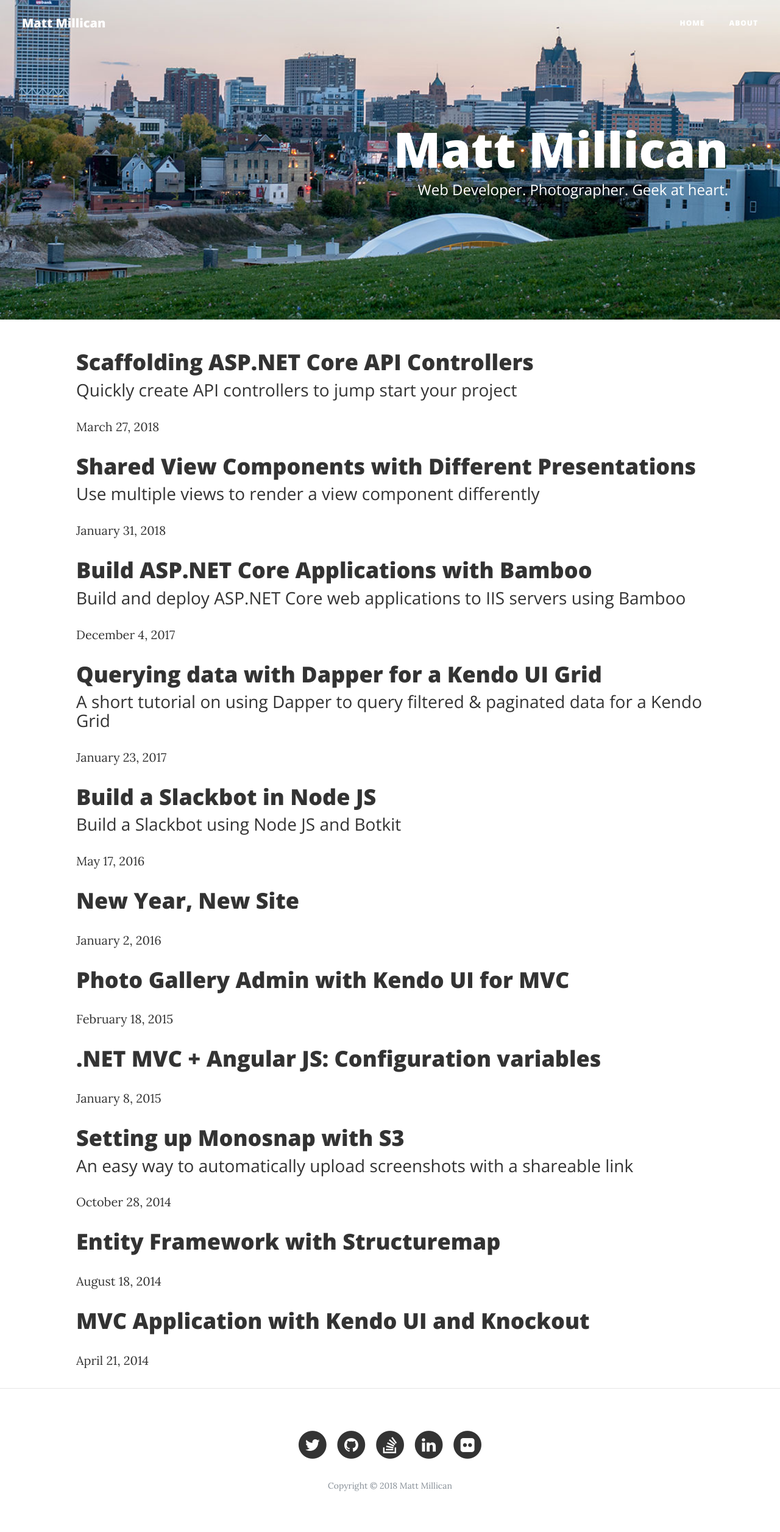
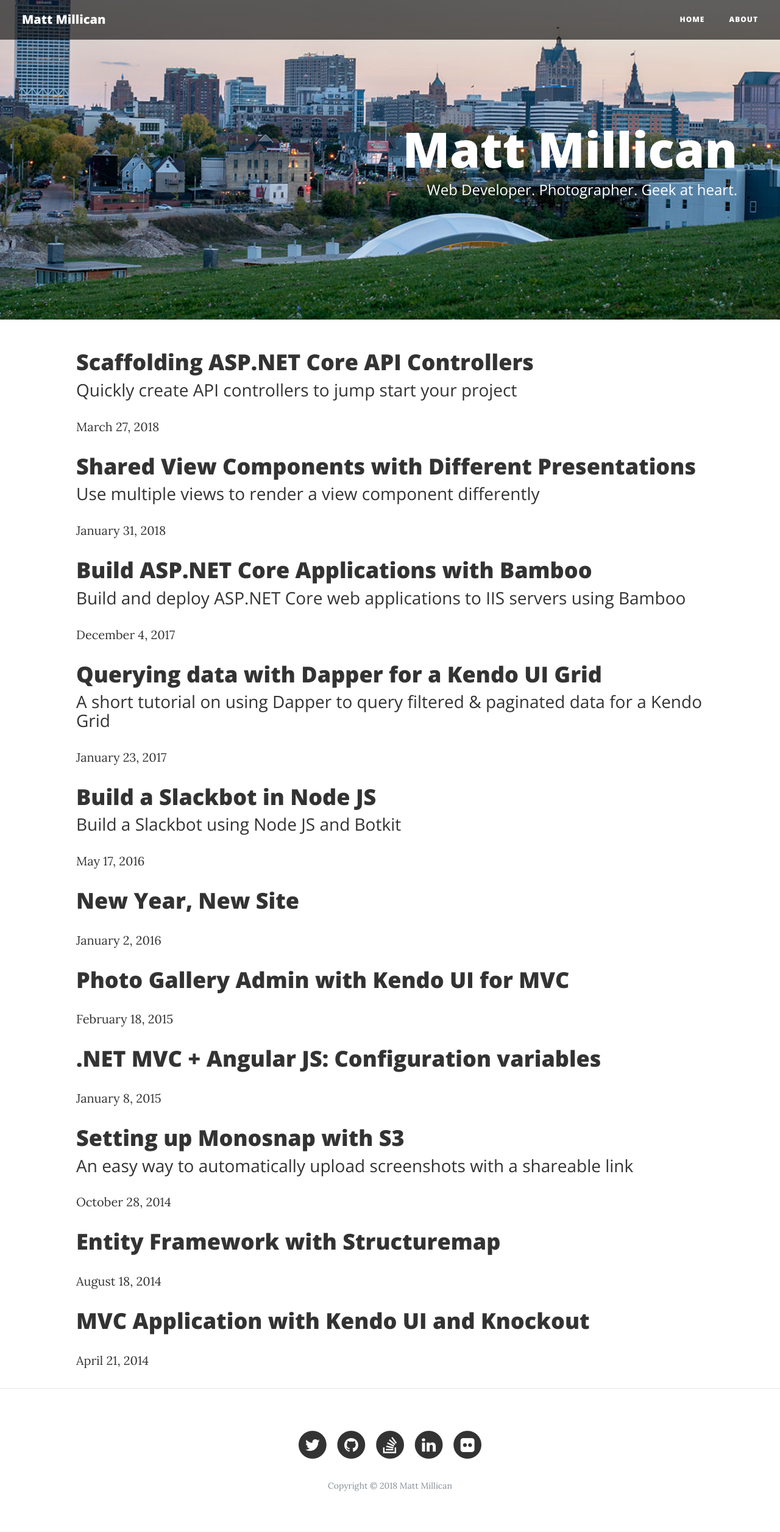
Before and after one commit to mmillican/mmillican.github.io, a Jekyll site: the page built from index.html, in a window 1280 px wide. Shown: the whole page at 61% size. Built offline with Jekyll 4.4.1, drawn with Linux system fonts in a browser that asks for light colours; comment, search, counter and statistics services are not loaded.

Commit message:
Nav / masthead updates for readability

```diff
--- a/_sass/_masthead.scss
+++ b/_sass/_masthead.scss
@@ -6,6 +6,9 @@
   background-color: $gray-light;
   background-attachment: scroll;
   @include background-cover;
+  .container {
+    padding: 100px 0;
+  }
   .page-heading,
   .post-heading,
   .site-heading {
@@ -18,6 +21,7 @@
   .page-heading,
   .site-heading {
     text-align: center;
+    padding: 100px 0;
     h1 {
       font-size: 50px;
       margin-top: 0;
@@ -37,6 +41,8 @@
     }
   }
   .post-heading {
+    background-color: rgba(0, 133, 161, 0.8);
+    padding: 50px 15px;
     h1 {
       font-size: 35px;
     }
--- a/_sass/_navbar.scss
+++ b/_sass/_navbar.scss
@@ -27,9 +27,9 @@
   }
   @media only screen and (min-width: 992px) {
     border-bottom: 1px solid transparent;
-    background: transparent;
+    background-color: rgba(0, 0, 0, 0.6);
     .navbar-brand {
-      padding: 15px 20px;
+      padding: 0 20px;
       color: white;
       &:focus,
       &:hover {
```
Also changed, not shown: css/clean-blog.css (+10 -4 lines), css/clean-blog.min.css.
